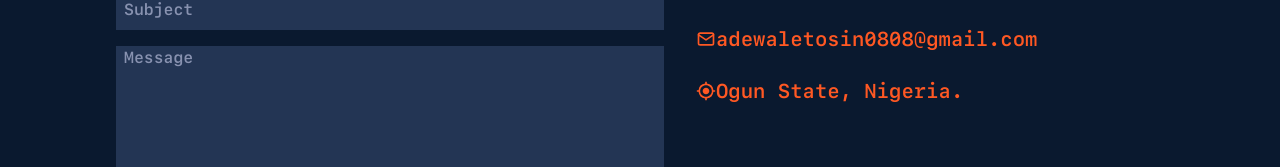
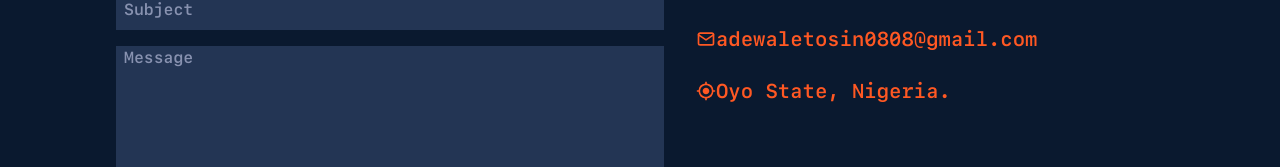
Before and after one commit to Tosmel2/TosinAdewale, a React (Create React App) app: page /contact in a window 1280 px wide. Shown: the part 262-429 px from the top of the page. Built offline with nearby package versions, Linux system fonts and the light colour scheme.

Commit message:
Update Contact.js

```diff
--- a/src/Components/Contact.js
+++ b/src/Components/Contact.js
@@ -118,7 +118,7 @@ const Contact = ({ show }) => {
           </div>
           <div className="flex items-center my-3">
             <MdOutlineMyLocation />
-            <p>Ogun State, Nigeria.</p>
+            <p>Oyo State, Nigeria.</p>
           </div>
         </motion.section>
       </article>
```
